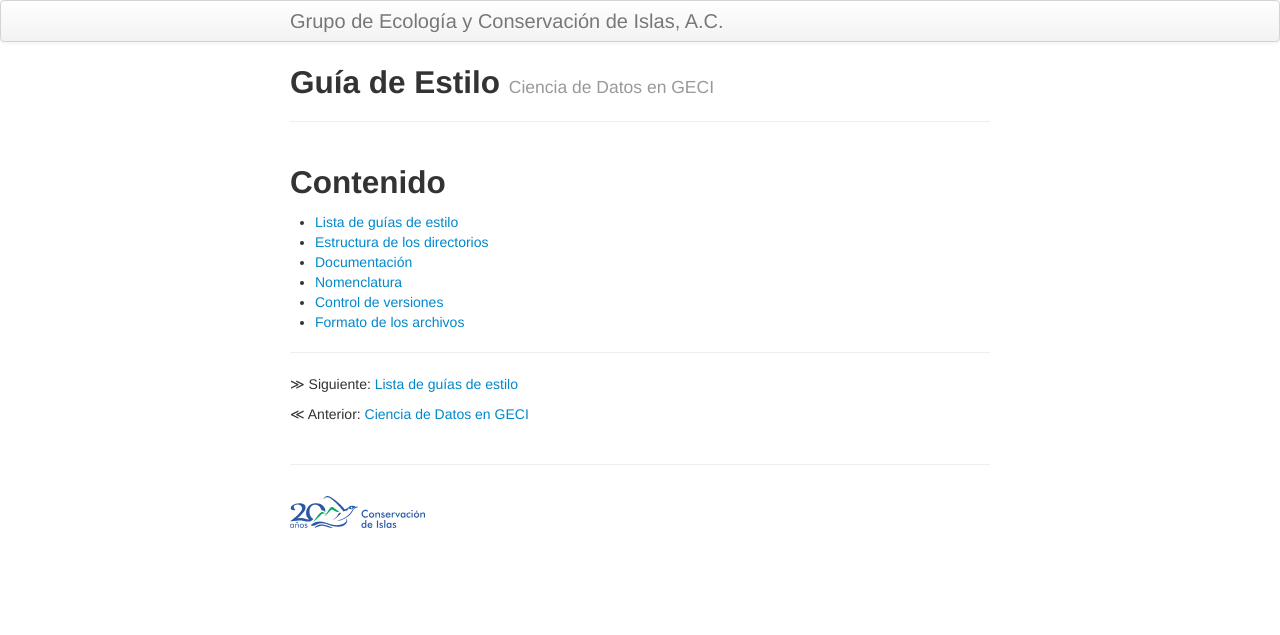
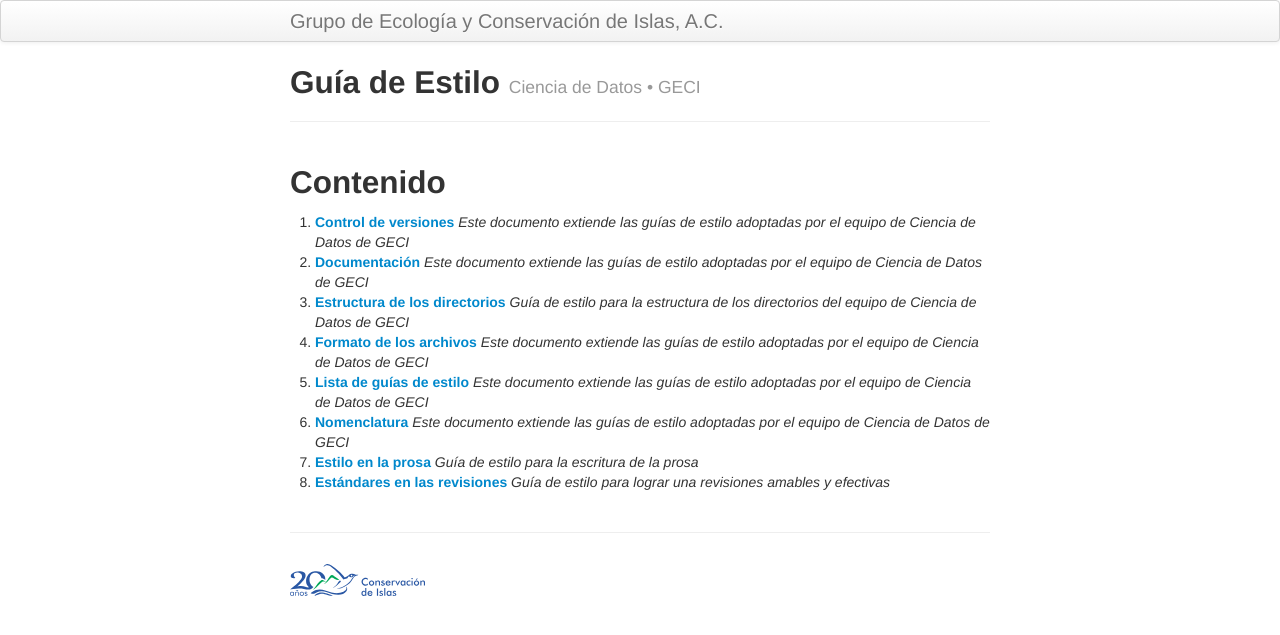
Before and after one commit to LizethMReyes/islasgeci.github.io, a Jekyll site: the page built from guia_de_estilo/index.md, in a window 1280 px wide. Shown: the top 635 px of the page. Built offline with Jekyll 4.4.1, drawn with Linux system fonts in a browser that asks for light colours.

Commit message:
Convierte la guía de estilo en una colección de Jekyll

```diff
--- a/_config.yml
+++ b/_config.yml
@@ -107,5 +107,7 @@
   # where [HELPER] is the name of the helper you are overriding.
 
 collections:
+  guia_de_estilo:
+    output: true
   protocolo_avanzado:
     output: true
--- a/guia_de_estilo/index.md
+++ b/guia_de_estilo/index.md
@@ -1,21 +1,17 @@
 ---
 layout: page
 title: Guía de Estilo
-tagline: Ciencia de Datos en GECI
+tagline: Ciencia de Datos • GECI
 description: Este documento extiende las guías de estilo adoptadas por el equipo de Ciencia de Datos de GECI
 ---
 
 ## Contenido
 
-- [Lista de guías de estilo](introduccion.html)
-- [Estructura de los directorios](estructura.html)
-- [Documentación](documentacion.html)
-- [Nomenclatura](nomenclatura.html)
-- [Control de versiones](control_de_versiones.html)
-- [Formato de los archivos](formato_de_archivos.html)
-
----
-
-&#8811; Siguiente: [Lista de guías de estilo](introduccion.html)
-
-&#8810; Anterior: [Ciencia de Datos en GECI](../)
+<ol>
+  {% for page in site.guia_de_estilo %}
+    <li>
+      <b><a href="{{ page.url }}">{{ page.title }}</a></b>
+      <i>{{ page.description }}</i>
+    </li>
+  {% endfor %}
+</ol>
```
Also changed, not shown: _guia_de_estilo/control_de_versiones.md (renamed from guia_de_estilo/control_de_versiones.md), _guia_de_estilo/documentacion.md (renamed from guia_de_estilo/documentacion.md), _guia_de_estilo/estructura.md (renamed from guia_de_estilo/estructura.md), _guia_de_estilo/formato_de_archivos.md (renamed from guia_de_estilo/formato_de_archivos.md), _guia_de_estilo/introduccion.md (renamed from guia_de_estilo/introduccion.md), _guia_de_estilo/nomenclatura.md (renamed from guia_de_estilo/nomenclatura.md), _guia_de_estilo/prosa.md (renamed from guia_de_estilo/prosa.md), _guia_de_estilo/revisiones.md (renamed from guia_de_estilo/revisiones.md).
